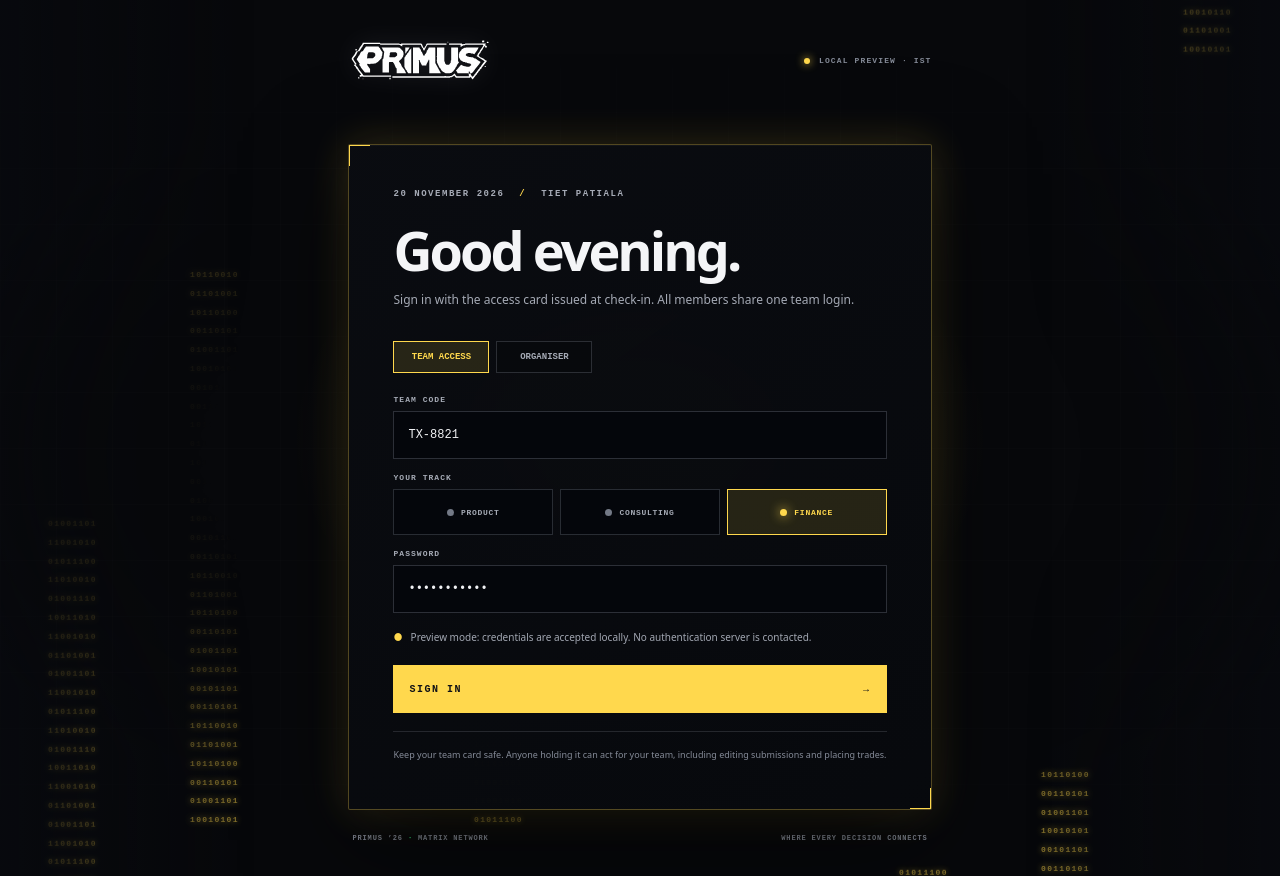
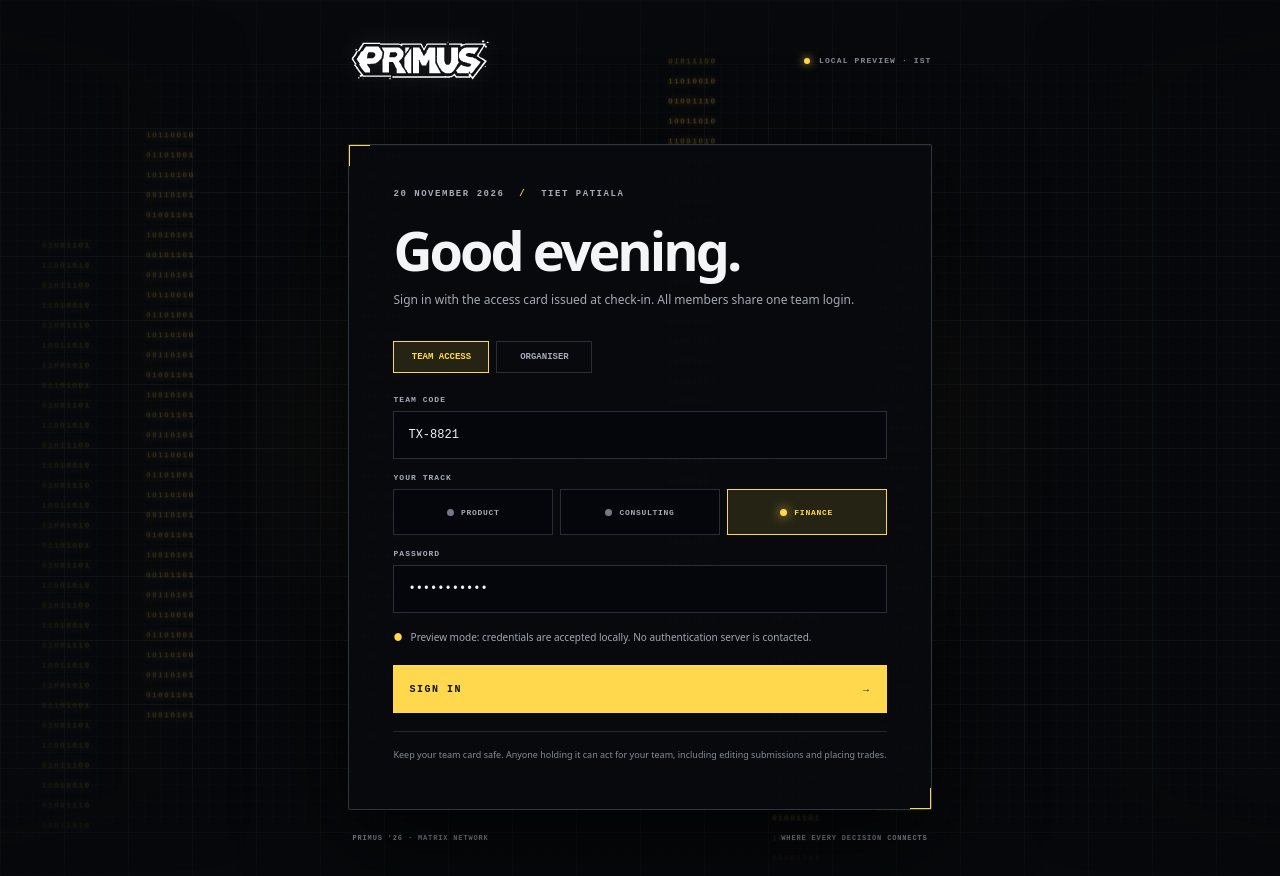
Before and after one commit to TushKum/shutUpV, a Next.js app in the folder apps/web/: page /demo/login in a window 1280 px wide. Built offline with nearby package versions, Linux system fonts and the light colour scheme.

Commit message:
Place Matrix grid and falling code across login page background, keep card clean

```diff
--- a/apps/web/app/demo/demo.css
+++ b/apps/web/app/demo/demo.css
@@ -308,3 +308,26 @@ html:has(.demo-login.demo-entry)::-webkit-scrollbar-thumb,body:has(.demo-login.d
 .demo-login.demo-entry .demo-login-glow{background:radial-gradient(ellipse,var(--track-glow),transparent 68%)!important}
 @media(max-width:620px){.demo-login.demo-entry{padding:24px 15px}.demo-login.demo-entry .demo-login-top{margin-bottom:32px}.demo-login.demo-entry .demo-official-logo{width:132px}.demo-login.demo-entry .demo-login-card{padding:25px 19px}.demo-login.demo-entry .demo-matrix-rain{opacity:.4!important}.demo-login.demo-entry .demo-track-picker{gap:5px}.demo-login.demo-entry .demo-track-picker button{font-size:7px!important}}
 @media(prefers-reduced-motion:reduce){.demo-login.demo-entry .demo-matrix-rain span{animation:none!important}}
+
+/* Full-page Matrix environment: grid and code rain live behind the login panel. */
+.demo-login.demo-entry{position:relative;isolation:isolate;min-height:100svh;overflow:hidden;background:#07080b!important;color:#f0f1f4!important}
+.demo-login.demo-entry>.demo-login-grid{position:absolute!important;z-index:0!important;inset:0!important;opacity:1!important;background-image:linear-gradient(rgba(180,190,210,.045) 1px,transparent 1px),linear-gradient(90deg,rgba(180,190,210,.045) 1px,transparent 1px),linear-gradient(rgba(180,190,210,.018) 1px,transparent 1px),linear-gradient(90deg,rgba(180,190,210,.018) 1px,transparent 1px)!important;background-size:64px 64px,64px 64px,16px 16px,16px 16px!important;mask-image:linear-gradient(180deg,rgba(0,0,0,.3),#000 16%,#000 84%,rgba(0,0,0,.4))!important}
+.demo-login.demo-entry>.demo-login-glow{z-index:0!important;width:min(900px,90vw)!important;height:min(700px,80vh)!important;opacity:.35!important}
+.demo-login.demo-entry>.demo-matrix-rain{position:absolute!important;z-index:1!important;inset:0!important;width:100%!important;height:100%!important;display:grid!important;grid-template-columns:repeat(12,minmax(0,1fr))!important;gap:clamp(8px,2vw,24px)!important;padding:0 clamp(8px,2vw,28px)!important;overflow:hidden!important;opacity:.28!important;pointer-events:none!important;mask-image:linear-gradient(180deg,transparent 0%,#000 10%,#000 90%,transparent 100%)!important;-webkit-mask-image:linear-gradient(180deg,transparent 0%,#000 10%,#000 90%,transparent 100%)!important}
+.demo-login.demo-entry>.demo-matrix-rain span{height:180%!important;align-self:start!important;color:var(--track-accent)!important;font:700 8px/2.5 ui-monospace,SFMono-Regular,monospace!important;letter-spacing:.16em!important;text-shadow:0 0 7px var(--track-accent),0 0 16px var(--track-glow)!important;opacity:.9!important;animation:demo-matrix-fall 12s linear infinite!important;will-change:transform}
+.demo-login.demo-entry>.demo-matrix-rain span:nth-child(2n){animation-duration:15s!important}
+.demo-login.demo-entry>.demo-matrix-rain span:nth-child(3n){animation-duration:9.5s!important}
+.demo-login.demo-entry>.demo-matrix-rain span:nth-child(2){animation-delay:-4.2s!important}
+.demo-login.demo-entry>.demo-matrix-rain span:nth-child(3){animation-delay:-7.1s!important}
+.demo-login.demo-entry>.demo-matrix-rain span:nth-child(4){animation-delay:-2.6s!important}
+.demo-login.demo-entry>.demo-matrix-rain span:nth-child(5){animation-delay:-9.4s!important}
+.demo-login.demo-entry>.demo-matrix-rain span:nth-child(6){animation-delay:-5.7s!important}
+.demo-login.demo-entry>.demo-matrix-rain span:nth-child(7){animation-delay:-11.2s!important}
+.demo-login.demo-entry>.demo-matrix-rain span:nth-child(8){animation-delay:-3.4s!important}
+.demo-login.demo-entry>.demo-matrix-rain span:nth-child(9){animation-delay:-8.3s!important}
+.demo-login.demo-entry>.demo-login-content{position:relative!important;z-index:2!important;width:min(100%,940px)!important;margin:auto!important}
+.demo-login.demo-entry .demo-login-card{position:relative!important;z-index:2!important;background:rgba(8,10,14,.97)!important;background-image:none!important;border-color:rgba(170,180,198,.25)!important;box-shadow:0 30px 100px rgba(0,0,0,.68),inset 0 1px rgba(255,255,255,.035)!important}
+.demo-login.demo-entry .demo-login-card:before,.demo-login.demo-entry .demo-login-card:after{border-color:var(--track-accent)!important}
+.demo-login.demo-entry .demo-login-card>.demo-matrix-rain{display:none!important}
+@media(max-width:620px){.demo-login.demo-entry>.demo-matrix-rain{grid-template-columns:repeat(7,minmax(0,1fr))!important;opacity:.2!important}.demo-login.demo-entry>.demo-login-content{width:100%!important}}
+@media(prefers-reduced-motion:reduce){.demo-login.demo-entry>.demo-matrix-rain span{animation:none!important}}
```
